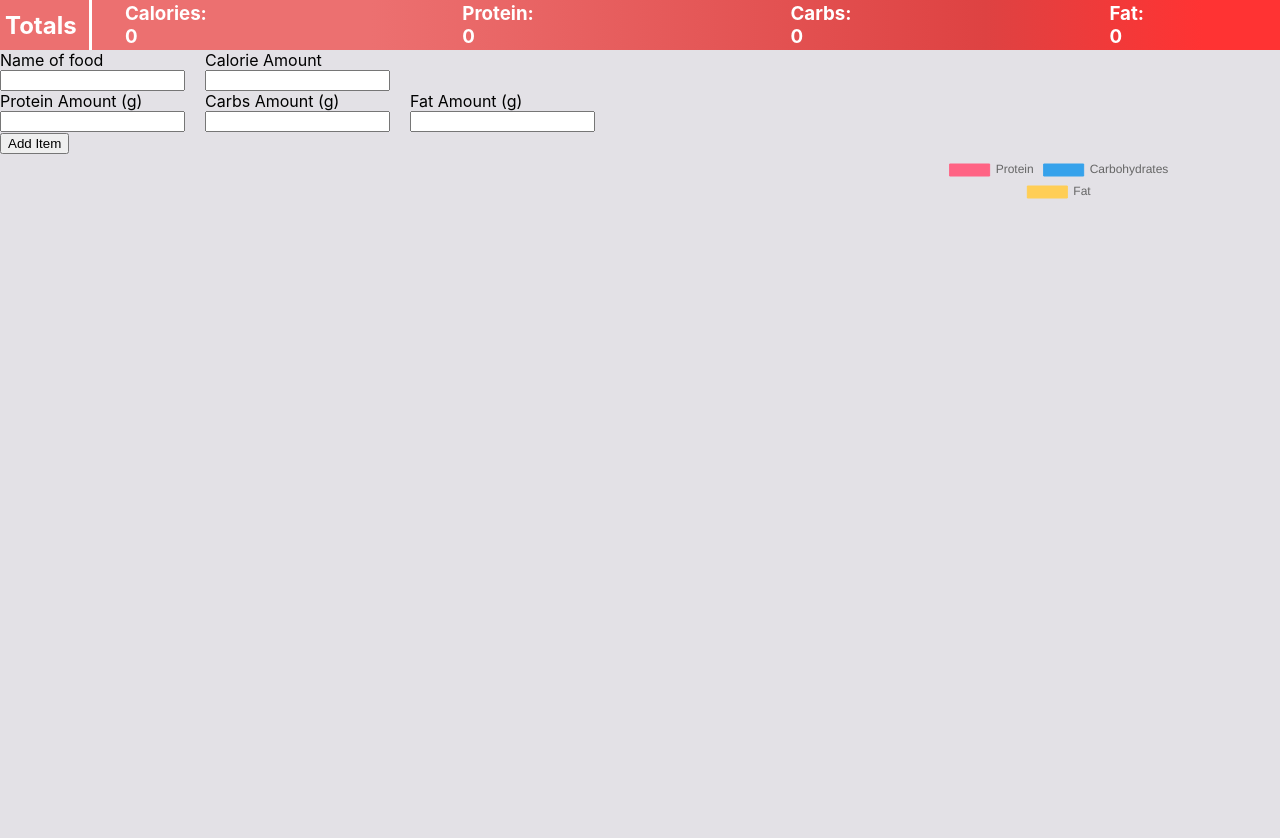
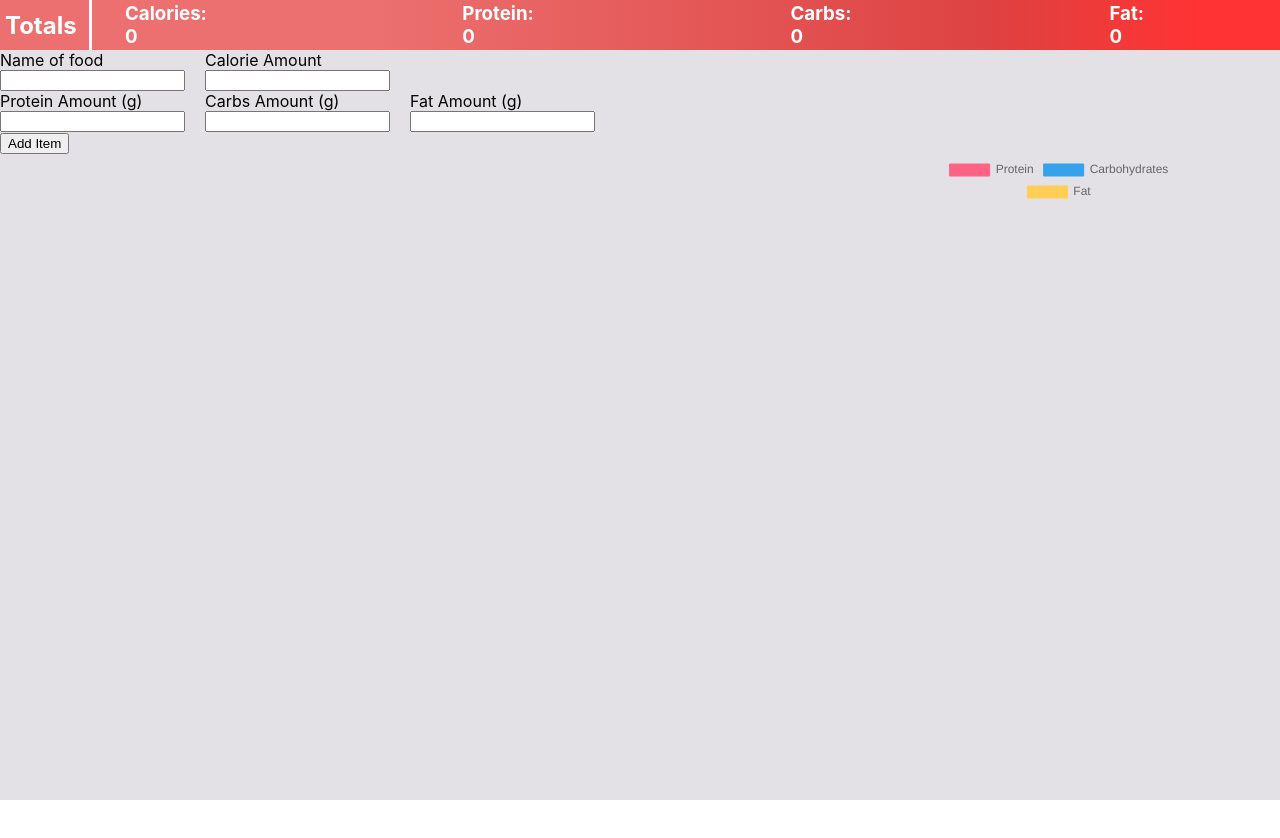
Before and after one commit to jac-mac/calorie-tracker, a React (Create React App) app: page / in a window 1280 px wide. Shown: the top 838 px of the page. After the commit the page ends 800 px from the top, so only its background shows below. Built offline with nearby package versions, Linux system fonts and the light colour scheme; the HTML template or start-up script is replaced by a standard one.

Commit message:
Fixed css height of App component

```diff
--- a/src/App.css
+++ b/src/App.css
@@ -1,7 +1,8 @@
 .App {
   justify-content: center;
   background-color: #e3e1e6;
-  height: 200vh;
+  min-height: 100vh;
+  max-height: fit-content;
   width: 100%;
 }
 
```
Also changed, not shown: 1 other file (tests, documents, lock files or other folders).
